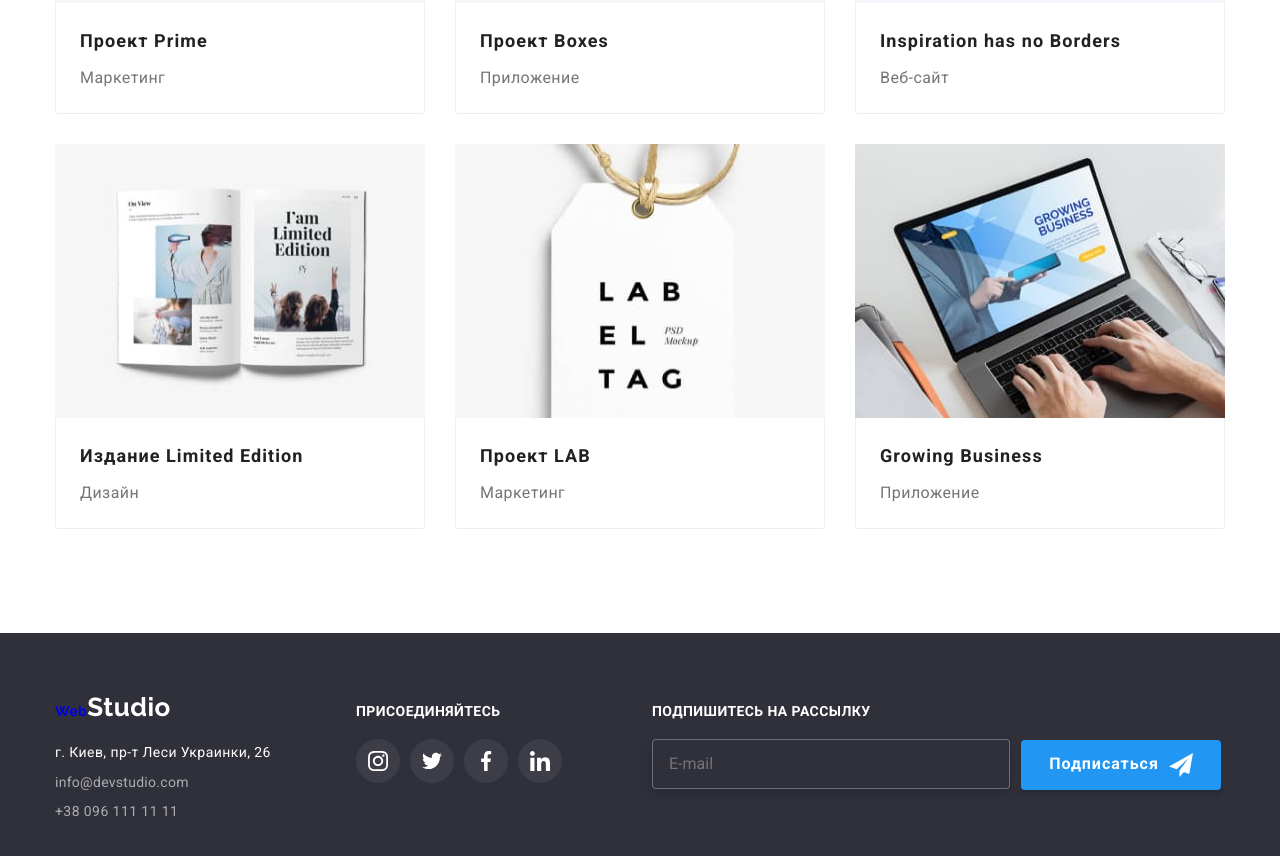
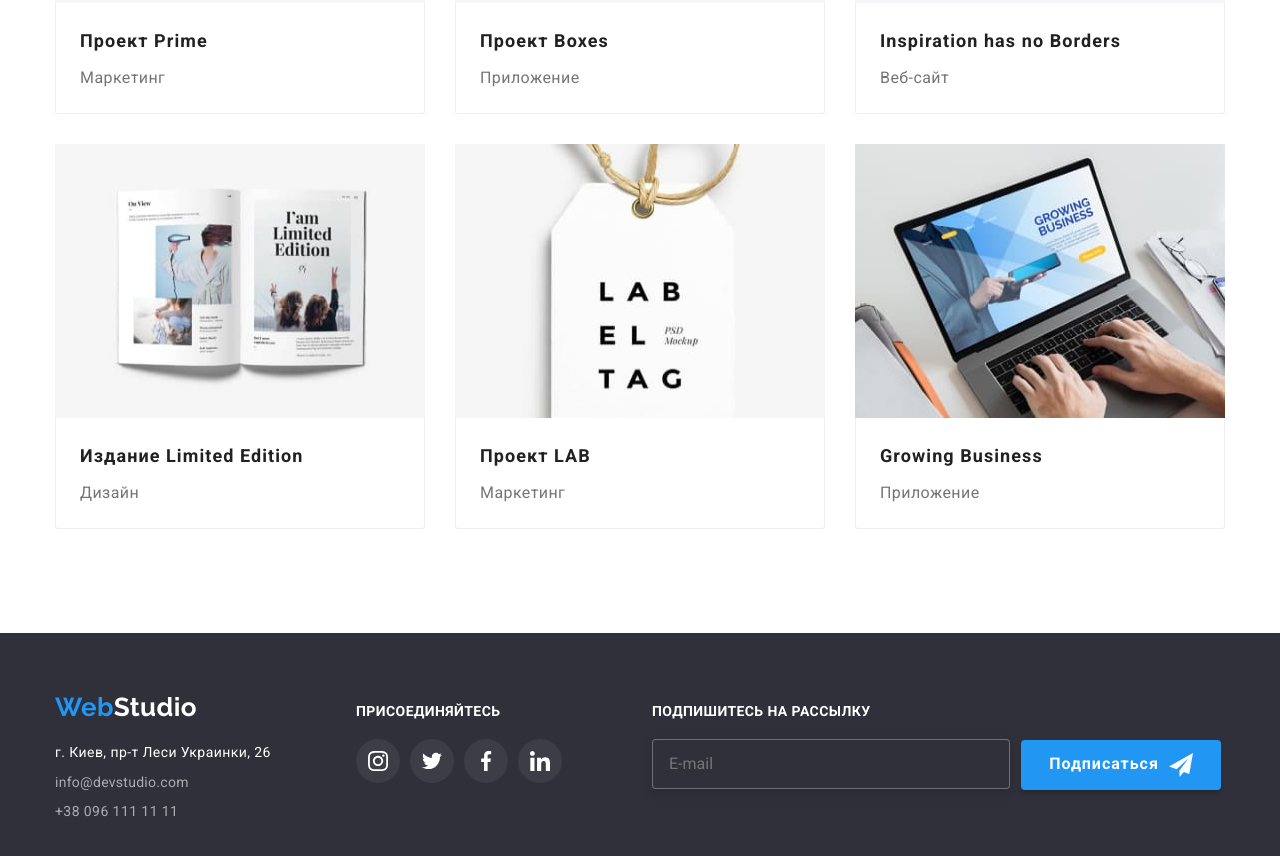
Before and after one commit to DarkArtyom/goit-markup-hw-07, a plain HTML site: page portfolio.html in a window 1280 px wide. Shown: the part 952-1808 px from the top of the page. Drawn offline with nearby package versions, Linux system fonts and the light colour scheme.

Commit message:
fix logo-footer

```diff
--- a/portfolio.html
+++ b/portfolio.html
@@ -341,7 +341,7 @@
     <div class="container-footer container">
       <div>
         <a href="./index.html" class="footer-link-logo link"
-          ><span class="logo-web">Web</span
+          ><span class="logo__web">Web</span
           ><span class="logo-studio-footer">Studio</span></a
         >
         <address class="address-container">
```
